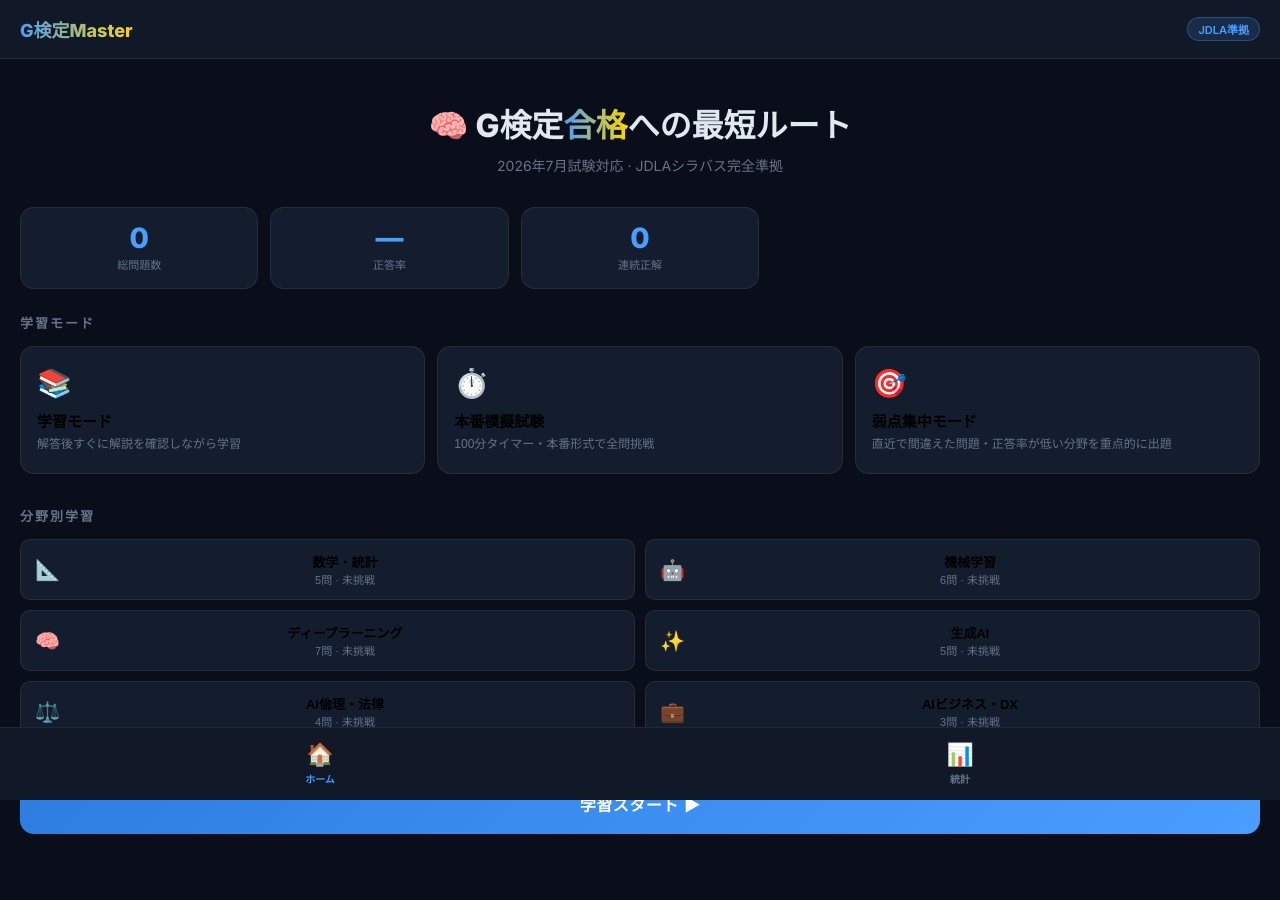
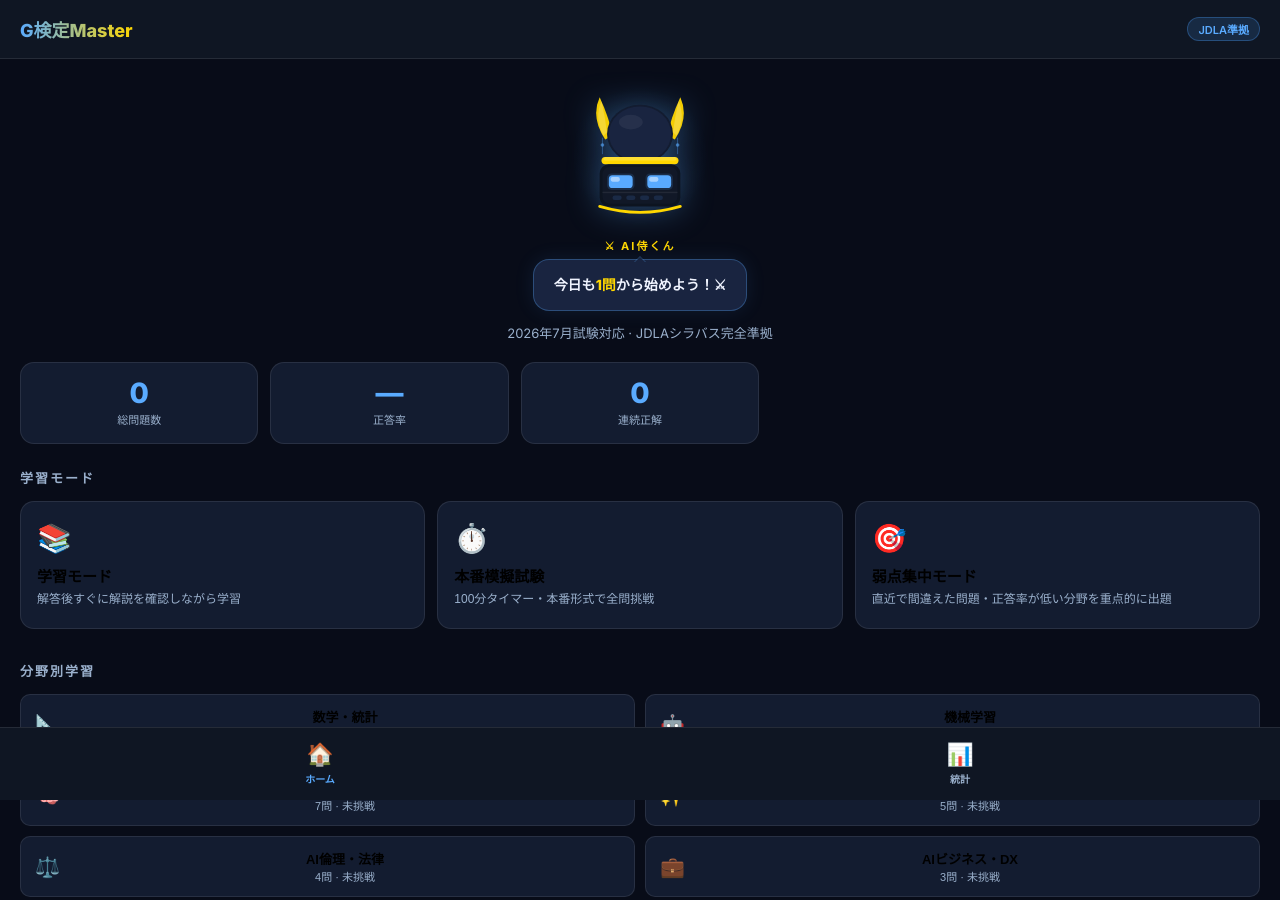
Before and after one commit to isao1301111-eng/g-kentei-master, a plain HTML site: page index.html in a window 1280 px wide. Shown: the top 900 px of the page. Drawn offline with Linux system fonts and the light colour scheme.

Commit message:
Improve readability & add AI侍くん mascot

```diff
--- a/index.html
+++ b/index.html
@@ -7,22 +7,23 @@
 <link href="https://fonts.googleapis.com/css2?family=Inter:wght@400;600;700;800&family=Noto+Sans+JP:wght@400;700&display=swap" rel="stylesheet">
 <style>
 :root {
-  --bg: #0a0e1a;
-  --bg2: #111827;
-  --card: #141d2e;
-  --card2: #1a2540;
-  --primary: #4a9eff;
+  --bg: #080c18;
+  --bg2: #0f1623;
+  --card: #131c30;
+  --card2: #192440;
+  --primary: #5aabff;
   --primary-dark: #2d7de0;
   --gold: #ffd700;
   --gold-dim: rgba(255,215,0,0.15);
+  --red: #ff4444;
   --success: #00e676;
-  --success-dim: rgba(0,230,118,0.12);
-  --error: #ff4d4d;
-  --error-dim: rgba(255,77,77,0.12);
-  --warn: #ffaa00;
-  --text: #e2e8f0;
-  --text-muted: #64748b;
-  --border: rgba(255,255,255,0.07);
+  --success-dim: rgba(0,230,118,0.14);
+  --error: #ff5555;
+  --error-dim: rgba(255,85,85,0.14);
+  --warn: #ffbb00;
+  --text: #f0f4ff;
+  --text-muted: #9ab0cc;
+  --border: rgba(255,255,255,0.09);
   --radius: 14px;
 }
 * { margin:0; padding:0; box-sizing:border-box; }
@@ -108,14 +109,14 @@ body { font-family:'Inter','Noto Sans JP',sans-serif; background:var(--bg); colo
 .diff-medium { color:var(--warn); }
 .diff-hard { color:var(--error); }
 
-.question-text { font-size:17px; font-weight:600; line-height:1.7; margin-bottom:24px; }
+.question-text { font-size:18px; font-weight:600; line-height:1.8; margin-bottom:24px; }
 .term-link { color:var(--gold); border-bottom:1px dotted var(--gold); cursor:pointer; font-weight:700; }
 
 .choices { display:flex; flex-direction:column; gap:10px; }
 .choice-btn {
   background:var(--card); border:1.5px solid var(--border);
-  border-radius:var(--radius); padding:14px 16px;
-  text-align:left; cursor:pointer; font-size:14px; line-height:1.5;
+  border-radius:var(--radius); padding:15px 18px;
+  text-align:left; cursor:pointer; font-size:15px; line-height:1.6;
   transition:all 0.15s; display:flex; align-items:flex-start; gap:12px; color:var(--text);
 }
 .choice-btn:hover:not(.disabled) { border-color:var(--primary); background:var(--card2); }
@@ -151,7 +152,7 @@ body { font-family:'Inter','Noto Sans JP',sans-serif; background:var(--bg); colo
 .answer-label { font-size:16px; font-weight:700; }
 .answer-label.correct { color:var(--success); }
 .answer-label.wrong { color:var(--error); }
-.explanation { font-size:13px; color:rgba(226,232,240,0.8); line-height:1.8; }
+.explanation { font-size:14px; color:var(--text); line-height:1.9; }
 
 .terms-section { margin-top:16px; padding-top:16px; border-top:1px solid var(--border); }
 .terms-title { font-size:11px; font-weight:700; color:var(--text-muted); letter-spacing:1px; text-transform:uppercase; margin-bottom:10px; }
@@ -248,6 +249,42 @@ body { font-family:'Inter','Noto Sans JP',sans-serif; background:var(--bg); colo
 
 .pb-nav { padding-bottom:72px; }
 
+/* AI侍くん MASCOT */
+.samurai-hero {
+  display:flex; flex-direction:column; align-items:center;
+  padding:32px 24px 20px; position:relative;
+}
+.samurai-wrap {
+  position:relative; display:inline-block; margin-bottom:16px;
+}
+.samurai-svg { display:block; filter:drop-shadow(0 0 16px rgba(90,171,255,0.35)); }
+.samurai-glow {
+  position:absolute; inset:-12px; border-radius:50%;
+  background:radial-gradient(circle, rgba(90,171,255,0.12) 0%, transparent 70%);
+  pointer-events:none; animation:glowPulse 3s ease-in-out infinite;
+}
+@keyframes glowPulse { 0%,100%{opacity:0.6} 50%{opacity:1} }
+.speech-bubble {
+  background:var(--card2); border:1.5px solid rgba(90,171,255,0.3);
+  border-radius:16px; padding:14px 20px; max-width:280px;
+  font-size:14px; font-weight:600; color:var(--text); line-height:1.6;
+  position:relative; text-align:center;
+  box-shadow:0 0 20px rgba(90,171,255,0.1);
+}
+.speech-bubble::before {
+  content:''; position:absolute; top:-10px; left:50%; transform:translateX(-50%);
+  border:6px solid transparent; border-bottom-color:rgba(90,171,255,0.3);
+}
+.speech-bubble::after {
+  content:''; position:absolute; top:-8px; left:50%; transform:translateX(-50%);
+  border:5px solid transparent; border-bottom-color:var(--card2);
+}
+.samurai-name {
+  font-size:11px; font-weight:700; color:var(--gold);
+  letter-spacing:2px; text-transform:uppercase; margin-bottom:6px;
+}
+.home-sub { color:var(--text-muted); font-size:13px; margin-top:12px; }
+
 @media (min-width:500px) {
   .mode-grid { grid-template-columns:repeat(3,1fr); }
   .mode-btn.full { grid-column:auto; }
@@ -264,8 +301,55 @@ body { font-family:'Inter','Noto Sans JP',sans-serif; background:var(--bg); colo
     <span class="app-badge">JDLA準拠</span>
   </header>
   <div class="pb-nav" style="overflow-y:auto">
-    <div class="home-hero">
-      <div class="home-title">🧠 G検定<span>合格</span>への最短ルート</div>
+    <div class="samurai-hero">
+      <div class="samurai-wrap">
+        <div class="samurai-glow"></div>
+        <!-- AI侍くん SVG -->
+        <svg class="samurai-svg" viewBox="0 0 120 140" width="110" height="130" xmlns="http://www.w3.org/2000/svg">
+          <!-- 兜の角（三日月型） -->
+          <path d="M22,52 Q6,28 16,6 Q27,30 30,48Z" fill="#ffd700" opacity="0.95"/>
+          <path d="M98,52 Q114,28 104,6 Q93,30 90,48Z" fill="#ffd700" opacity="0.95"/>
+          <!-- 角の光沢 -->
+          <path d="M20,48 Q10,28 18,10 Q22,28 24,44Z" fill="rgba(255,255,255,0.2)"/>
+          <path d="M100,48 Q110,28 102,10 Q98,28 96,44Z" fill="rgba(255,255,255,0.2)"/>
+          <!-- 兜ドーム -->
+          <ellipse cx="60" cy="46" rx="36" ry="32" fill="#131c30"/>
+          <ellipse cx="60" cy="46" rx="34" ry="30" fill="#192440"/>
+          <!-- ドームのハイライト -->
+          <ellipse cx="50" cy="33" rx="13" ry="8" fill="rgba(255,255,255,0.06)"/>
+          <!-- 兜の縁（金） -->
+          <rect x="18" y="71" width="84" height="8" rx="4" fill="#ffd700"/>
+          <rect x="20" y="71" width="80" height="4" rx="2" fill="rgba(255,255,255,0.2)"/>
+          <!-- 顔板 -->
+          <rect x="16" y="79" width="88" height="46" rx="10" fill="#0d1420"/>
+          <rect x="19" y="82" width="82" height="40" rx="8" fill="#111827"/>
+          <!-- 目（青LED） -->
+          <rect x="26" y="91" width="26" height="14" rx="4" fill="#5aabff"/>
+          <rect x="68" y="91" width="26" height="14" rx="4" fill="#5aabff"/>
+          <!-- 目の光沢 -->
+          <rect x="28" y="93" width="10" height="5" rx="2" fill="rgba(255,255,255,0.55)"/>
+          <rect x="70" y="93" width="10" height="5" rx="2" fill="rgba(255,255,255,0.55)"/>
+          <!-- 目のグロー -->
+          <rect x="24" y="89" width="30" height="18" rx="5" fill="#5aabff" opacity="0.15"/>
+          <rect x="66" y="89" width="30" height="18" rx="5" fill="#5aabff" opacity="0.15"/>
+          <!-- 仕切り線 -->
+          <rect x="19" y="109" width="82" height="1.5" fill="rgba(255,255,255,0.07)"/>
+          <!-- 口グリル -->
+          <rect x="30" y="113" width="10" height="5" rx="2.5" fill="#1a2a46"/>
+          <rect x="45" y="113" width="10" height="5" rx="2.5" fill="#1a2a46"/>
+          <rect x="60" y="113" width="10" height="5" rx="2.5" fill="#1a2a46"/>
+          <rect x="75" y="113" width="10" height="5" rx="2.5" fill="#1a2a46"/>
+          <!-- 顎ガード（金） -->
+          <path d="M16,125 Q60,138 104,125" stroke="#ffd700" stroke-width="3" fill="none" stroke-linecap="round"/>
+          <!-- 兜のサイド回路ライン（AIディテール） -->
+          <path d="M19,50 L19,68" stroke="#5aabff" stroke-width="1" opacity="0.4"/>
+          <path d="M101,50 L101,68" stroke="#5aabff" stroke-width="1" opacity="0.4"/>
+          <circle cx="19" cy="58" r="2" fill="#5aabff" opacity="0.6"/>
+          <circle cx="101" cy="58" r="2" fill="#5aabff" opacity="0.6"/>
+        </svg>
+      </div>
+      <div class="samurai-name">⚔ AI侍くん</div>
+      <div class="speech-bubble" id="samurai-speech">一緒にG検定を<span style="color:var(--gold);font-weight:800">合格</span>しよう！🔥</div>
       <div class="home-sub">2026年7月試験対応 · JDLAシラバス完全準拠</div>
     </div>
     <div class="stats-grid" id="home-stats">
@@ -969,6 +1053,23 @@ function resetStats() {
 /* ===================================================
    UTILS
    =================================================== */
+/* AI侍くん セリフローテーション */
+const SAMURAI_MSGS = [
+  '一緒にG検定を<span style="color:var(--gold);font-weight:800">合格</span>しよう！🔥',
+  '今日も<span style="color:var(--gold);font-weight:800">1問</span>から始めよう！⚔',
+  '<span style="color:var(--gold);font-weight:800">弱点</span>を鍛えれば合格は近い！💪',
+  '正答率<span style="color:var(--gold);font-weight:800">70%超え</span>で合格ライン！🎯',
+  '毎日続けることが<span style="color:var(--gold);font-weight:800">最強の武器</span>だ！🏆',
+  'AIの力で<span style="color:var(--gold);font-weight:800">未来</span>を切り開け！✨',
+];
+let samuraiIdx = 0;
+setInterval(() => {
+  samuraiIdx = (samuraiIdx + 1) % SAMURAI_MSGS.length;
+  const el = document.getElementById('samurai-speech');
+  if (el) { el.style.opacity='0'; setTimeout(()=>{ el.innerHTML=SAMURAI_MSGS[samuraiIdx]; el.style.opacity='1'; },300); }
+}, 4000);
+document.getElementById('samurai-speech').style.transition = 'opacity 0.3s';
+
 function shuffle(arr) {
   const a = [...arr];
   for (let i=a.length-1; i>0; i--) {
```
